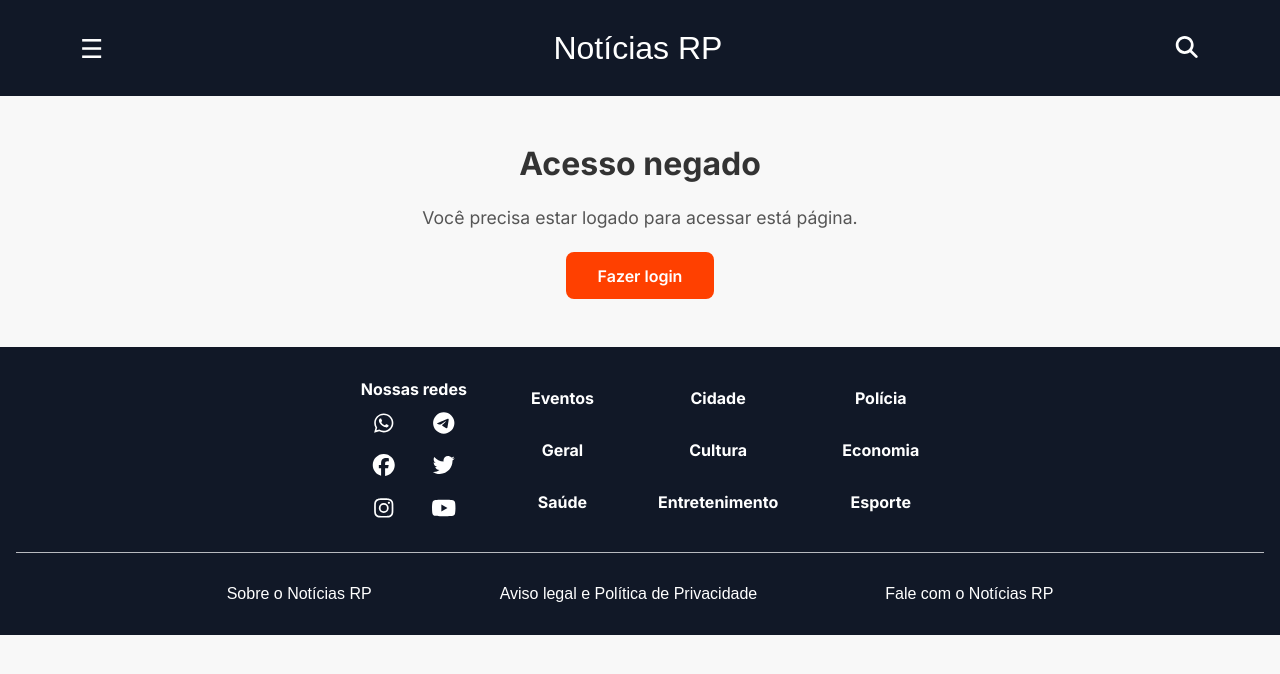
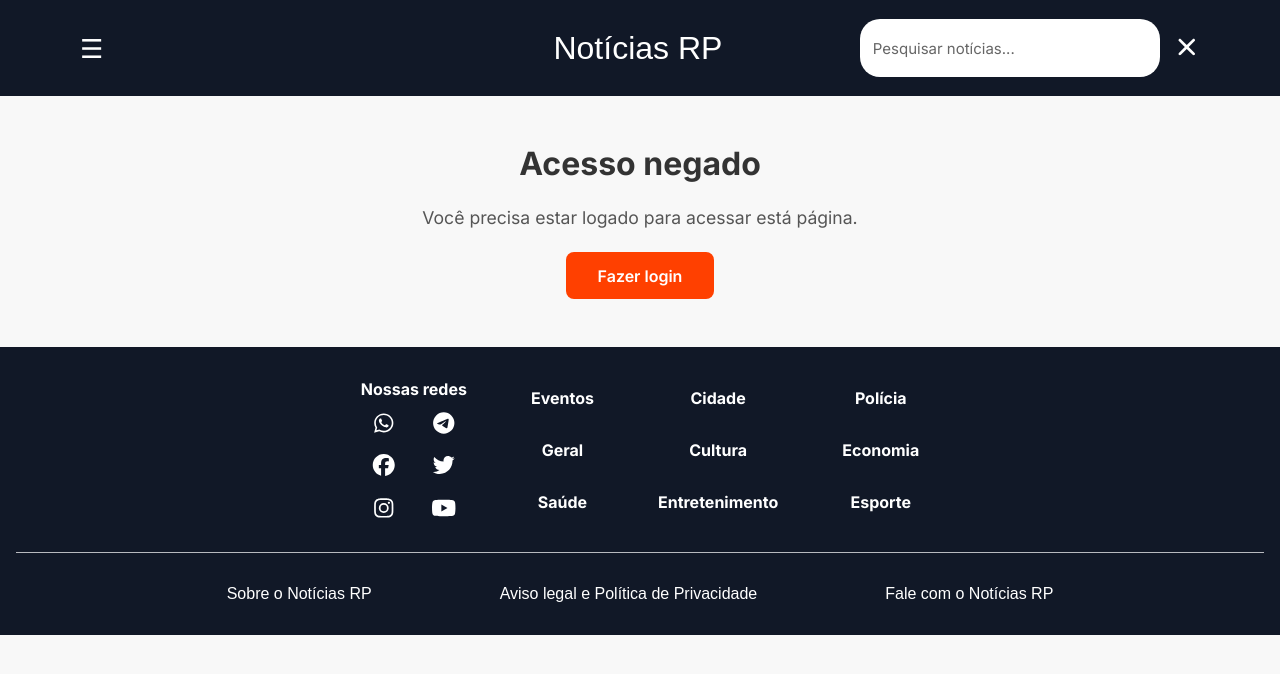
Before and after one commit to 01EmComp/portal-noticias, a React (Vite) app in the folder frontend/: page /admin-painel in a window 1280 px wide. Both pictures are taken after a click on the icon 1186 px from the left and 47 px from the top of the page. Shown: the top 674 px of the page. Built offline with nearby package versions, Linux system fonts and the light colour scheme; no server answers; the database is empty; a web font is replaced by a local one.

Commit message:
feat[Header]: add search bar to header

```diff
--- a/frontend/src/Components/Header/Header.css
+++ b/frontend/src/Components/Header/Header.css
@@ -12,6 +12,54 @@ header .logo {
   font-family: "Jacques Francois", sans-serif;
   font-weight: 400;
   font-size: 20px;
+}
+
+/* Search Bar */
+.search-container {
+  display: flex;
+  align-items: center;
+  gap: 0.5rem;
+  position: relative;
+}
+
+.search-form {
+  position: absolute;
+  right: 2.5rem;
+  width: 0;
+  opacity: 0;
+  visibility: hidden;
+  transition: width 0.3s ease, opacity 0.3s ease;
+  overflow: hidden;
+}
+
+.search-form.open {
+  width: 200px;
+  opacity: 1;
+  visibility: visible;
+}
+
+.search-input {
+  width: 100%;
+  padding: 0.5rem 0.8rem;
+  border: none;
+  border-radius: 20px;
+  background-color: rgba(255, 255, 255, 0.9);
+  color: #111827;
+  font-size: 14px;
+  outline: none;
+  transition: background-color 0.3s ease;
+}
+
+.search-input:focus {
+  background-color: #fff;
+}
+
+.search-input::placeholder {
+  color: #666;
+}
+
+.search-icon {
+  z-index: 10;
 }
 
 /* Hamburger menu */
@@ -124,6 +172,14 @@ header .logo {
     font-weight: 400;
     font-size: 25px;
   }
+
+  .search-form.open {
+    width: 300px;
+  }
+
+  .search-input {
+    font-size: 15px;
+  }
 }
 
 /* DESKTOP */
--- a/frontend/src/Components/Header/Header.jsx
+++ b/frontend/src/Components/Header/Header.jsx
@@ -12,10 +12,27 @@ import "./Header.css";
 
 const Header = () => {
   const [menuOpen, setMenuOpen] = useState(false);
+  const [searchOpen, setSearchOpen] = useState(false);
+  const [searchQuery, setSearchQuery] = useState("");
   const menuRef = useRef();
+  const searchRef = useRef();
 
   const toggleMenu = () => {
     setMenuOpen(!menuOpen);
+  };
+
+  const toggleSearch = () => {
+    setSearchOpen(!searchOpen);
+    if (!searchOpen) {
+      setTimeout(() => searchRef.current?.focus(), 100);
+    }
+  };
+
+  const handleSearch = (e) => {
+    e.preventDefault();
+    if (searchQuery.trim()) {
+      // navigate(`/search?q=${searchQuery}`); abrir notícia qnd estiver pronto
+    }
   };
 
   // Fecha o menu ao clicar fora dele
@@ -77,11 +94,27 @@ const Header = () => {
         <h1 className="logo">Notícias RP</h1>
       </Link>
 
-      <div className="search-icon">
-        <FontAwesomeIcon
-          icon={faMagnifyingGlass}
-          style={{ fontSize: "22px", color: "#fff", cursor: "pointer" }}
-        />
+      <div className="search-container">
+        <form
+          className={`search-form ${searchOpen ? "open" : ""}`}
+          onSubmit={handleSearch}
+        >
+          <input
+            ref={searchRef}
+            type="text"
+            placeholder="Pesquisar notícias..."
+            value={searchQuery}
+            onChange={(e) => setSearchQuery(e.target.value)}
+            className="search-input"
+          />
+        </form>
+
+        <div className="search-icon" onClick={toggleSearch}>
+          <FontAwesomeIcon
+            icon={searchOpen ? faXmark : faMagnifyingGlass}
+            style={{ fontSize: "22px", color: "#fff", cursor: "pointer" }}
+          />
+        </div>
       </div>
     </header>
   );
```
